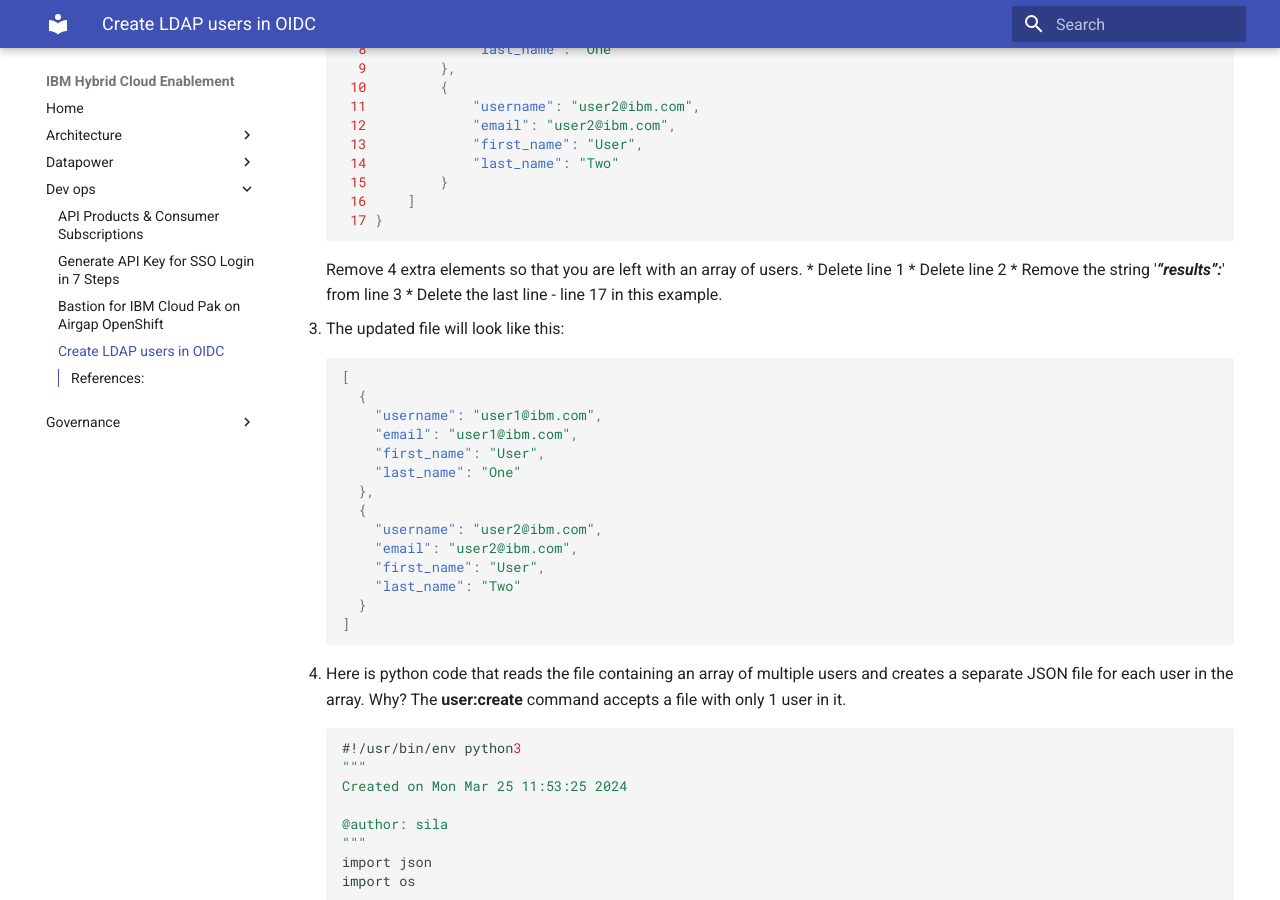
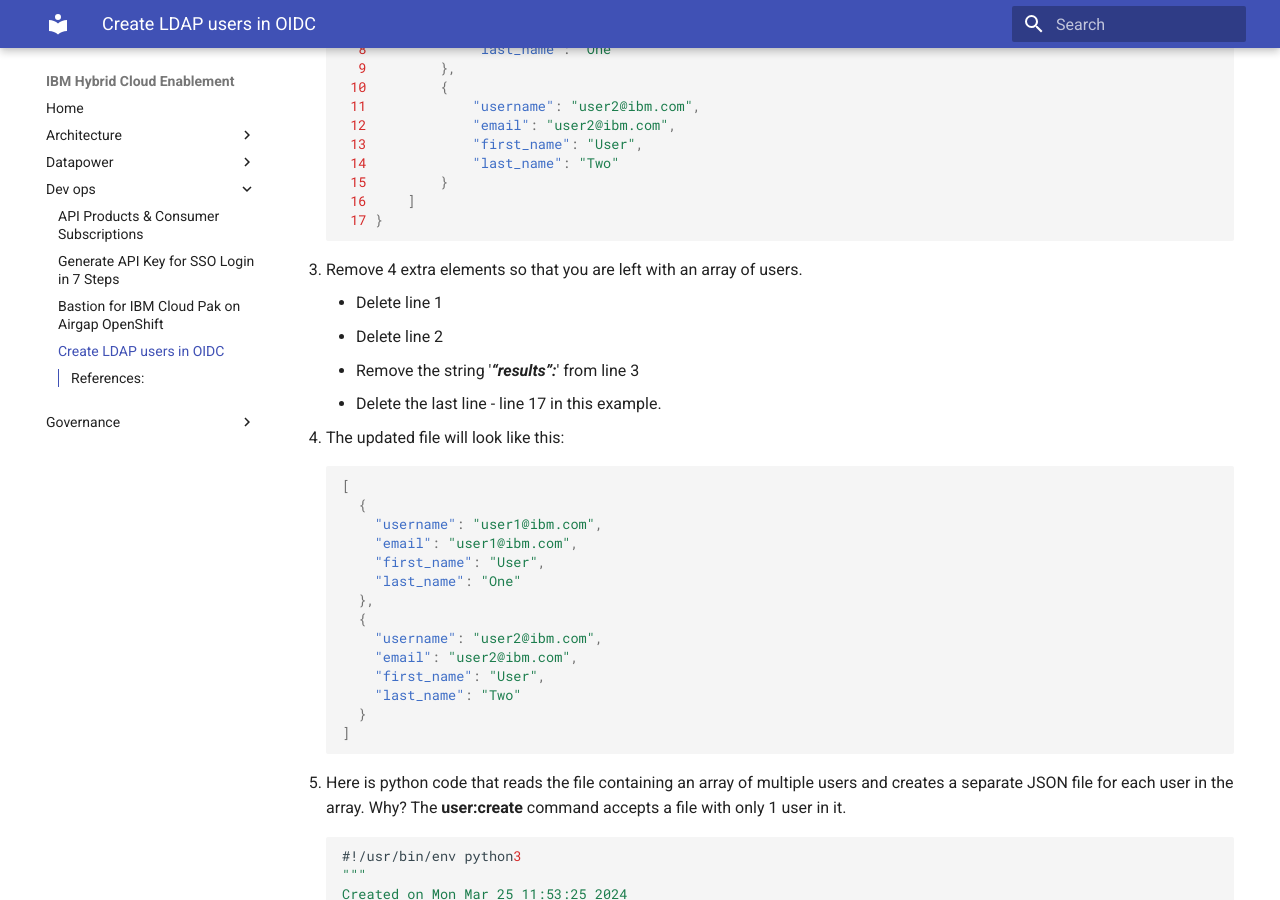
Before and after one commit to ibm-apiconnect/apic-hybrid-cloud-enablement, an MkDocs documentation site: the page built from docs-and-tools/dev-ops/create-oidc-users-from-ldap.md, in a window 1280 px wide and 900 px high, scrolled down 557 px. Built offline with MkDocs 1.6.1 and Material for MkDocs 9.7.7, drawn with Linux system fonts in a browser that asks for light colours; some of the changed lines change nothing that is shown.

Commit message:
Fix list in #3
Fix list in #3

````diff
--- a/docs-and-tools/dev-ops/create-oidc-users-from-ldap.md
+++ b/docs-and-tools/dev-ops/create-oidc-users-from-ldap.md
@@ -34,7 +34,7 @@
      17 }
     ```
 
-    Remove 4 extra elements so that you are left with an array of users.
+3. Remove 4 extra elements so that you are left with an array of users.
     * Delete line 1
     * Delete line 2
     * Remove the string '_**“results”:**_' from line 3
````
